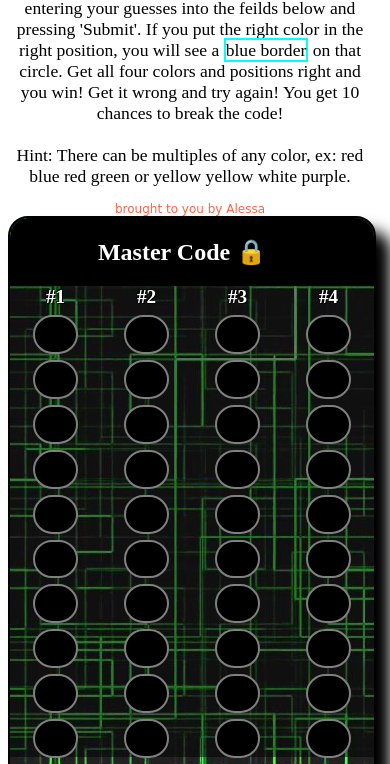
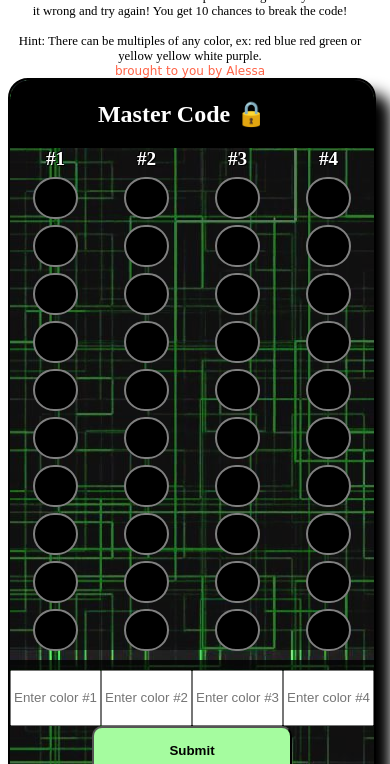
Before and after one commit to alessapm/mastermindgame, a plain HTML site: page index.html in a window 390 px wide. Shown: the part 132-896 px from the top of the page. Drawn offline with nearby package versions, Linux system fonts and the light colour scheme; a web font is replaced by a local one.

Commit message:
fixed responsive design, hopefully

```diff
--- a/css/style.css
+++ b/css/style.css
@@ -276,6 +276,7 @@
 
   p {
     margin: 0;
+    font-size: .8em;
   }
   #container{
     display: flex;
@@ -293,9 +294,10 @@
     font-size: .75em;
     font-family: cursive;
     color: tomato;
+    margin: 0;
   }
   #gameboard{
-    height: 80vh;
+    height: 120vh;
     width: 100%;
     flex: 3;
   }
```
